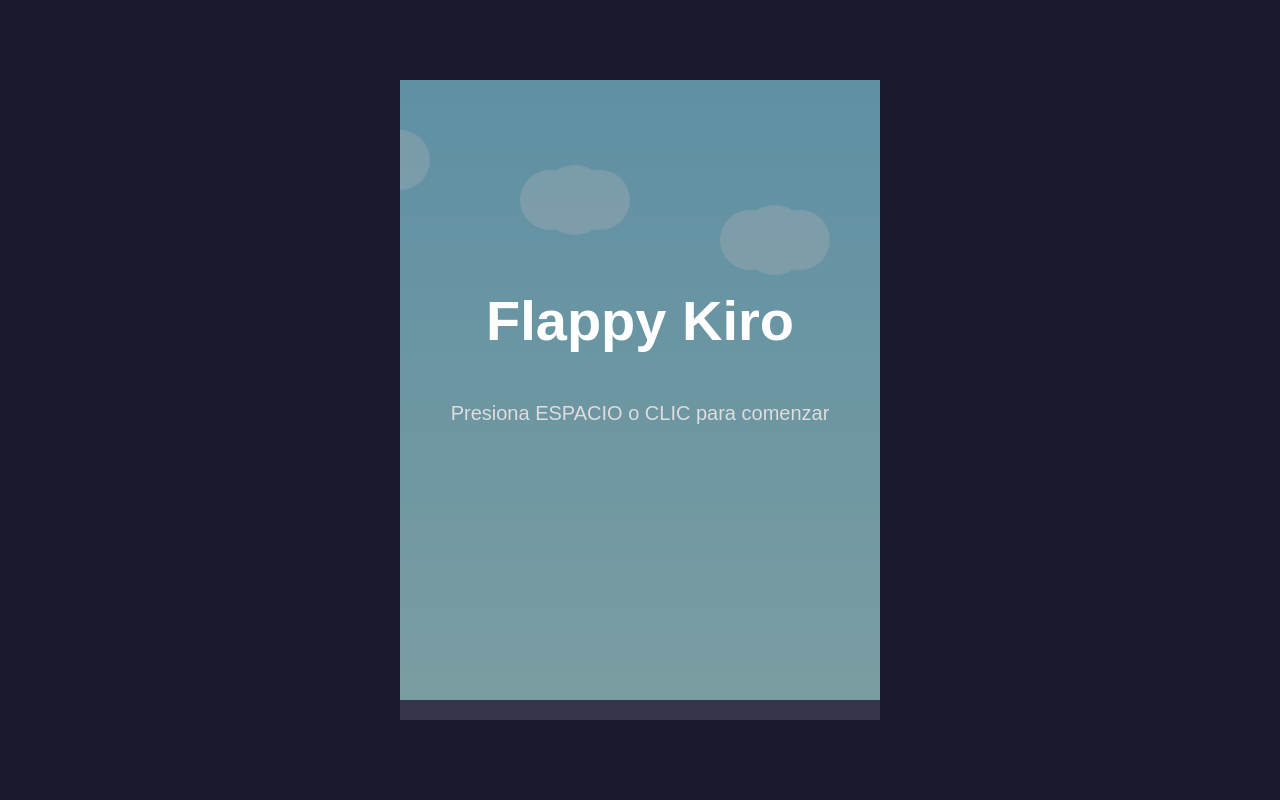
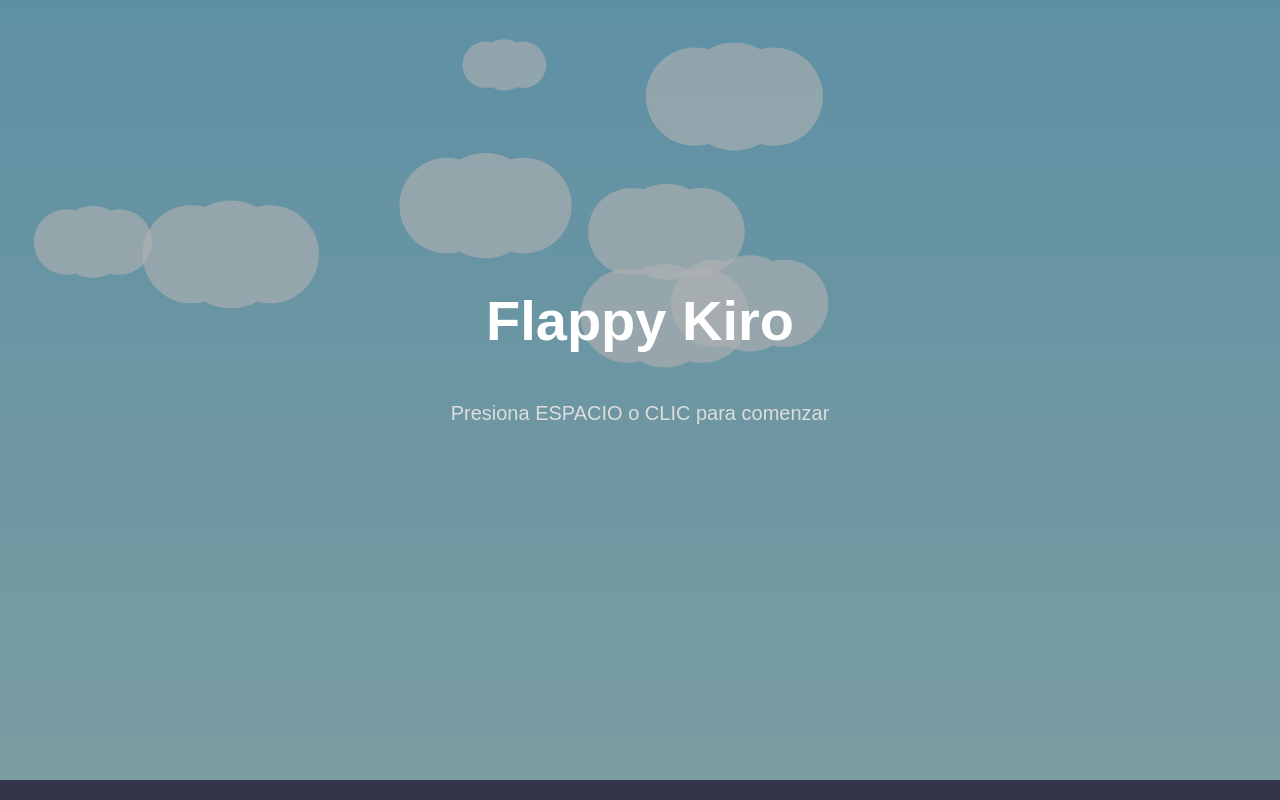
Before and after one commit to niyepes/flappy-kiro, a plain HTML site: page index.html in a window 1280 px wide. Drawn offline with Linux system fonts and the light colour scheme.

Commit message:
feat: add fullscreen canvas and improved cloud animations
- Canvas now fills entire viewport
- Dynamic canvas resizing on window resize
- Add 8 animated clouds with parallax effect
- Update all UI elements to use dynamic canvas dimensions

```diff
--- a/game.js
+++ b/game.js
@@ -9,6 +9,15 @@ import { GameStateMachine }  from './src/state-machine.js';
 import { AudioManager }      from './src/audio.js';
 
 const canvas   = document.getElementById('gameCanvas');
+
+// Resize canvas to fullscreen
+function resizeCanvas() {
+  canvas.width = window.innerWidth;
+  canvas.height = window.innerHeight;
+}
+resizeCanvas();
+window.addEventListener('resize', resizeCanvas);
+
 const score    = new ScoreManager();
 const player   = new Player();
 const pipes    = new PipeManager(score);
--- a/index.html
+++ b/index.html
@@ -8,24 +8,20 @@
     * { margin: 0; padding: 0; box-sizing: border-box; }
     body {
       background: #1a1a2e;
-      display: flex;
-      justify-content: center;
-      align-items: center;
-      min-height: 100vh;
       overflow: hidden;
+      width: 100vw;
+      height: 100vh;
     }
     canvas {
       display: block;
-      max-width: 100vw;
-      max-height: 100vh;
-      width: auto;
-      height: auto;
-      image-rendering: crisp-edges;
+      width: 100vw;
+      height: 100vh;
+      image-rendering: auto;
     }
   </style>
 </head>
 <body>
-  <canvas id="gameCanvas" width="480" height="640"></canvas>
+  <canvas id="gameCanvas"></canvas>
   <script type="module" src="game.js"></script>
 </body>
 </html>
--- a/src/renderer.js
+++ b/src/renderer.js
@@ -9,33 +9,54 @@ export class Renderer {
     this.kiroImg = new Image();
     this.kiroImg.src = 'assets/ghosty.png';
     this.bgOffset = 0;
+    this.clouds = this._generateClouds();
+  }
+
+  _generateClouds() {
+    const clouds = [];
+    for (let i = 0; i < 8; i++) {
+      clouds.push({
+        x: Math.random() * 800,
+        y: 50 + Math.random() * 300,
+        size: 20 + Math.random() * 30,
+        speed: 0.3 + Math.random() * 0.5
+      });
+    }
+    return clouds;
   }
 
   updateBackground(dt) {
-    this.bgOffset = (this.bgOffset + 30 * dt) % CANVAS.W;
+    this.bgOffset += 30 * dt;
+    this.clouds.forEach(cloud => {
+      cloud.x -= cloud.speed * 30 * dt;
+      if (cloud.x < -100) cloud.x = this.ctx.canvas.width + 50;
+    });
   }
 
   drawMenu(highScore) {
     const { ctx } = this;
+    const w = ctx.canvas.width;
+    const h = ctx.canvas.height;
+
     this._sky();
     this._ground();
 
     ctx.fillStyle = 'rgba(0,0,0,0.3)';
-    ctx.fillRect(0, 0, CANVAS.W, CANVAS.H);
+    ctx.fillRect(0, 0, w, h);
 
     ctx.textAlign = 'center';
     ctx.fillStyle = '#fff';
     ctx.font = 'bold 56px sans-serif';
-    ctx.fillText('Flappy Kiro', CANVAS.W / 2, CANVAS.H / 2 - 60);
+    ctx.fillText('Flappy Kiro', w / 2, h / 2 - 60);
 
     ctx.font = '20px sans-serif';
     ctx.fillStyle = '#ddd';
-    ctx.fillText('Presiona ESPACIO o CLIC para comenzar', CANVAS.W / 2, CANVAS.H / 2 + 20);
+    ctx.fillText('Presiona ESPACIO o CLIC para comenzar', w / 2, h / 2 + 20);
 
     if (highScore > 0) {
       ctx.font = '18px sans-serif';
       ctx.fillStyle = '#ffd700';
-      ctx.fillText(`High Score: ${highScore}`, CANVAS.W / 2, CANVAS.H / 2 + 60);
+      ctx.fillText(`High Score: ${highScore}`, w / 2, h / 2 + 60);
     }
   }
 
@@ -49,54 +70,62 @@ export class Renderer {
 
   drawGameOver(score, highScore, isNewRecord) {
     const { ctx } = this;
+    const w = ctx.canvas.width;
+    const h = ctx.canvas.height;
+
     ctx.fillStyle = 'rgba(0,0,0,0.45)';
-    ctx.fillRect(0, 0, CANVAS.W, CANVAS.H);
+    ctx.fillRect(0, 0, w, h);
     ctx.textAlign = 'center';
     ctx.fillStyle = '#fff';
     ctx.font = 'bold 48px sans-serif';
-    ctx.fillText('Game Over', CANVAS.W / 2, CANVAS.H / 2 - 40);
+    ctx.fillText('Game Over', w / 2, h / 2 - 40);
 
     ctx.font = '22px sans-serif';
-    ctx.fillText(`Score: ${score}`, CANVAS.W / 2, CANVAS.H / 2 + 10);
+    ctx.fillText(`Score: ${score}`, w / 2, h / 2 + 10);
 
     ctx.font = '18px sans-serif';
     ctx.fillStyle = '#ffd700';
-    ctx.fillText(`High Score: ${highScore}`, CANVAS.W / 2, CANVAS.H / 2 + 40);
+    ctx.fillText(`High Score: ${highScore}`, w / 2, h / 2 + 40);
 
     if (isNewRecord) {
       ctx.fillStyle = '#00ff00';
       ctx.font = 'bold 20px sans-serif';
-      ctx.fillText('🎉 New Record! 🎉', CANVAS.W / 2, CANVAS.H / 2 + 70);
+      ctx.fillText('🎉 New Record! 🎉', w / 2, h / 2 + 70);
     }
 
     ctx.font = '18px sans-serif';
     ctx.fillStyle = '#ddd';
-    ctx.fillText('Espacio o clic para reiniciar', CANVAS.W / 2, CANVAS.H / 2 + 105);
+    ctx.fillText('Espacio o clic para reiniciar', w / 2, h / 2 + 105);
   }
 
   _sky() {
     const { ctx } = this;
-    const gradient = ctx.createLinearGradient(0, 0, 0, CANVAS.H);
+    const w = ctx.canvas.width;
+    const h = ctx.canvas.height;
+
+    const gradient = ctx.createLinearGradient(0, 0, 0, h);
     gradient.addColorStop(0, '#87ceeb');
     gradient.addColorStop(1, '#b0e0e6');
     ctx.fillStyle = gradient;
-    ctx.fillRect(0, 0, CANVAS.W, CANVAS.H);
+    ctx.fillRect(0, 0, w, h);
 
-    // Parallax clouds
-    ctx.fillStyle = 'rgba(255,255,255,0.3)';
-    for (let i = 0; i < 3; i++) {
-      const x = ((i * 200 - this.bgOffset) % CANVAS.W) - 50;
+    // Draw clouds
+    ctx.fillStyle = 'rgba(255,255,255,0.6)';
+    this.clouds.forEach(cloud => {
       ctx.beginPath();
-      ctx.arc(x, 80 + i * 40, 30, 0, Math.PI * 2);
-      ctx.arc(x + 25, 80 + i * 40, 35, 0, Math.PI * 2);
-      ctx.arc(x + 50, 80 + i * 40, 30, 0, Math.PI * 2);
+      ctx.arc(cloud.x, cloud.y, cloud.size, 0, Math.PI * 2);
+      ctx.arc(cloud.x + cloud.size * 0.8, cloud.y, cloud.size * 1.1, 0, Math.PI * 2);
+      ctx.arc(cloud.x + cloud.size * 1.6, cloud.y, cloud.size, 0, Math.PI * 2);
       ctx.fill();
-    }
+    });
   }
 
   _ground() {
-    this.ctx.fillStyle = '#4a4a6a';
-    this.ctx.fillRect(0, CANVAS.H - 20, CANVAS.W, 20);
+    const { ctx } = this;
+    const w = ctx.canvas.width;
+    const h = ctx.canvas.height;
+    ctx.fillStyle = '#4a4a6a';
+    ctx.fillRect(0, h - 20, w, 20);
   }
 
   _pipe(p) {
@@ -134,9 +163,12 @@ export class Renderer {
   }
 
   _score(score) {
-    this.ctx.fillStyle = '#1a1a2e';
-    this.ctx.font = 'bold 20px sans-serif';
-    this.ctx.textAlign = 'center';
-    this.ctx.fillText(`Score: ${score}`, CANVAS.W / 2, CANVAS.H - 4);
+    const { ctx } = this;
+    const w = ctx.canvas.width;
+    const h = ctx.canvas.height;
+    ctx.fillStyle = '#1a1a2e';
+    ctx.font = 'bold 20px sans-serif';
+    ctx.textAlign = 'center';
+    ctx.fillText(`Score: ${score}`, w / 2, h - 4);
   }
 }
```
